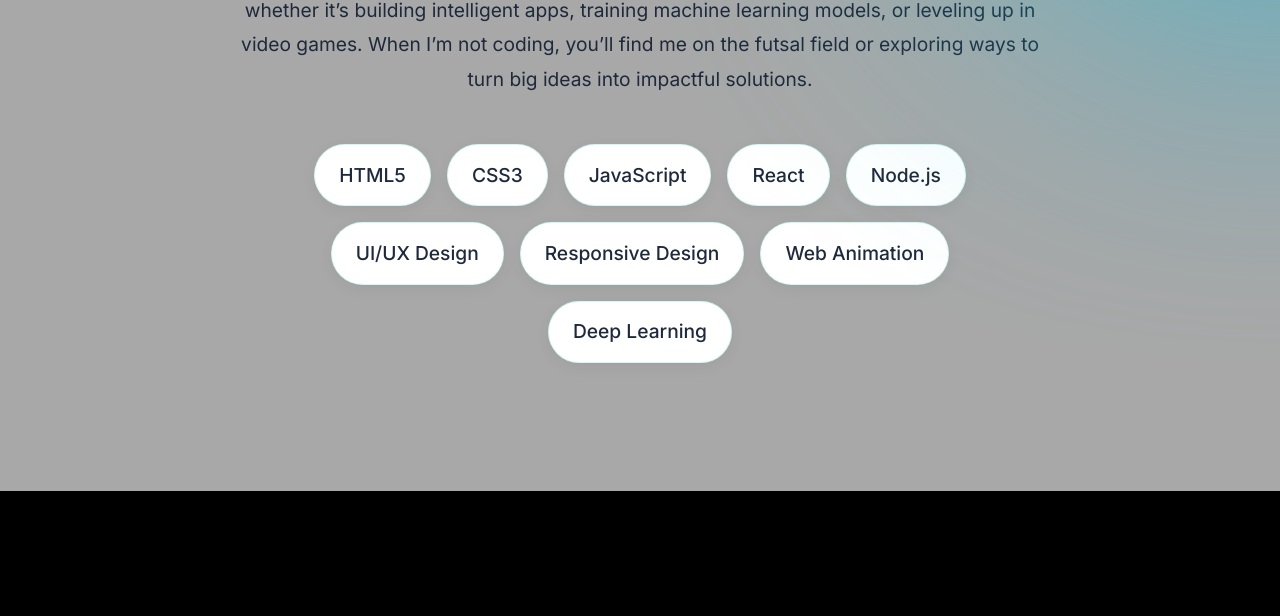
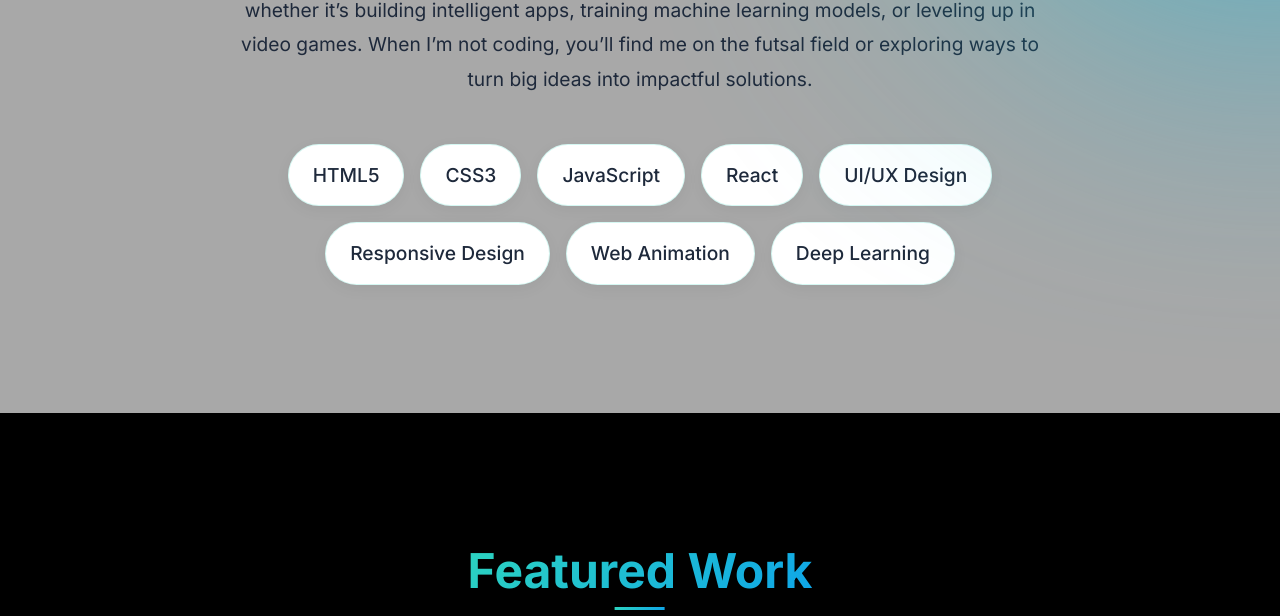
Before and after one commit to KhamuKusan7/portfolio, a website built with Vite: page index.html in a window 1280 px wide. Shown: the part 1093-1709 px from the top of the page. Built offline with nearby package versions, Linux system fonts and the light colour scheme.

Commit message:
Made some changes in "About Me" section

```diff
--- a/index.html
+++ b/index.html
@@ -41,7 +41,7 @@
                     <div class="skill">CSS3</div>
                     <div class="skill">JavaScript</div>
                     <div class="skill">React</div>
-                    <div class="skill">Node.js</div>
+                    <!-- <div class="skill">Node.js</div> -->
                     <div class="skill">UI/UX Design</div>
                     <div class="skill">Responsive Design</div>
                     <div class="skill">Web Animation</div>
@@ -118,24 +118,6 @@
         <p>&copy; 2025 Kusan Khambu</p>
     </footer>
 
-    <!-- <script>
-        // Reveal animations on scroll
-        function reveal() {
-            const reveals = document.querySelectorAll('.reveal');
-            reveals.forEach(element => {
-                const windowHeight = window.innerHeight;
-                const elementTop = element.getBoundingClientRect().top;
-                const elementVisible = 150;
-                if (elementTop < windowHeight - elementVisible) {
-                    element.classList.add('active');
-                }
-            });
-        }
-
-        window.addEventListener('scroll', reveal);
-        reveal(); // Initial check
-    </script> -->
-
     <script>
         // Reveal animations on scroll
         function reveal() {
```
